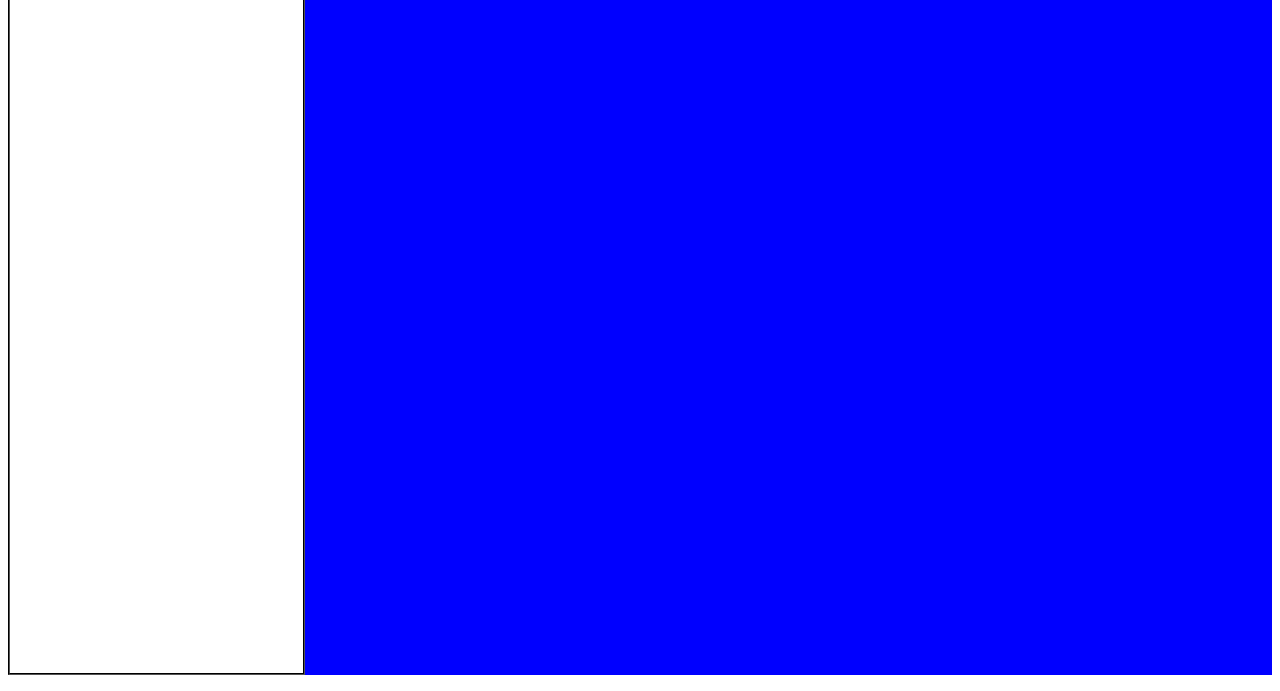
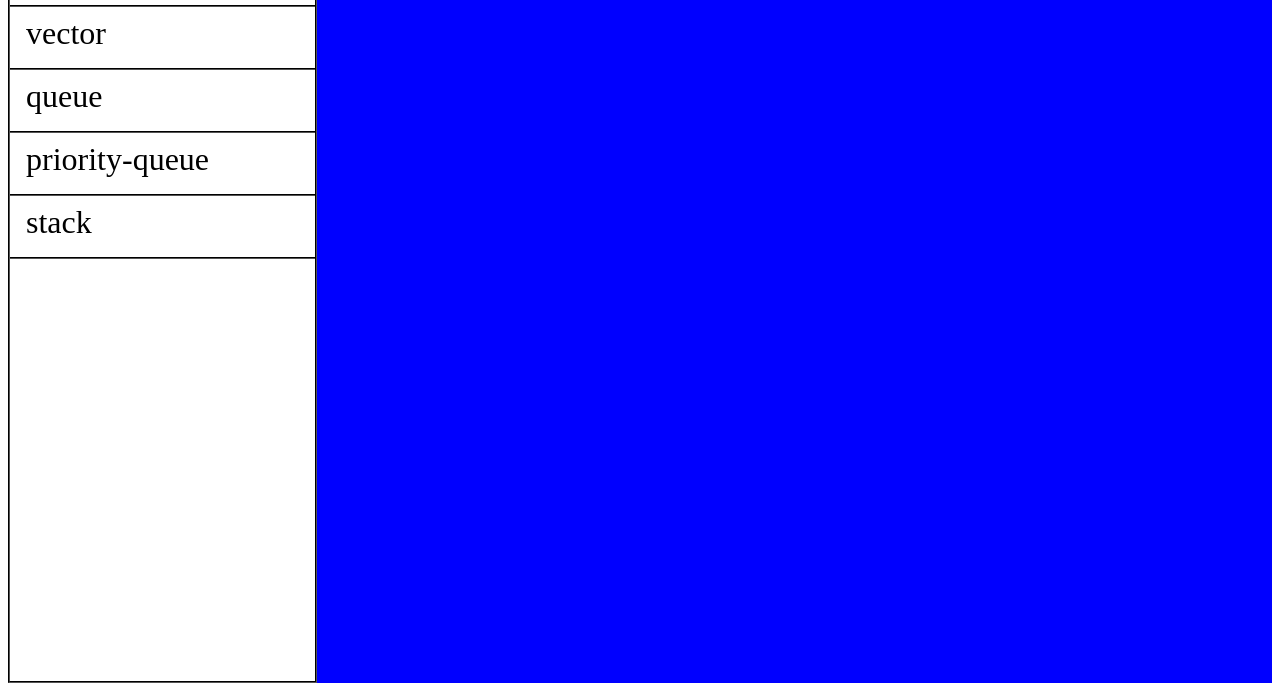
Before and after one commit to DaveNadeau/TechnicalDocumentPage, a plain HTML site: page index.html in a window 1280 px wide. Shown: the part 257-948 px from the top of the page. Drawn offline with Linux system fonts and the light colour scheme.

Commit message:
navigation formatting

```diff
--- a/styles.css
+++ b/styles.css
@@ -2,9 +2,9 @@
   box-sizing: border-box;
   display: grid;
   grid-template-areas:
-  "header header header header header header header"
-  "nav content content content content content content"
-  "nav content content content content content content";
+  "header header header header header header header header header header"
+  "nav content content content content content content content content content"
+  "nav content content content content content content content content content";
 }
 
 .TitleBar{
@@ -38,10 +38,28 @@
 }
 
 .navMenu{
-  margin-top: 15vh;
+  margin-top: 16vh;
   border: 2px groove black;
   grid-area: nav;
   height: 100vh;
+
+}
+
+ul, li{
+  margin: 0;
+  padding: 0;
+}
+
+.structs{
+  border-bottom: 2px groove black;
+  list-style-type: none;
+  display: block;
+  padding: 1vh 0 2vh 2vh;
+  font-size: 2em;
+}
+
+.structs:hover{
+  cursor: pointer;
 }
 
 .main{
```
